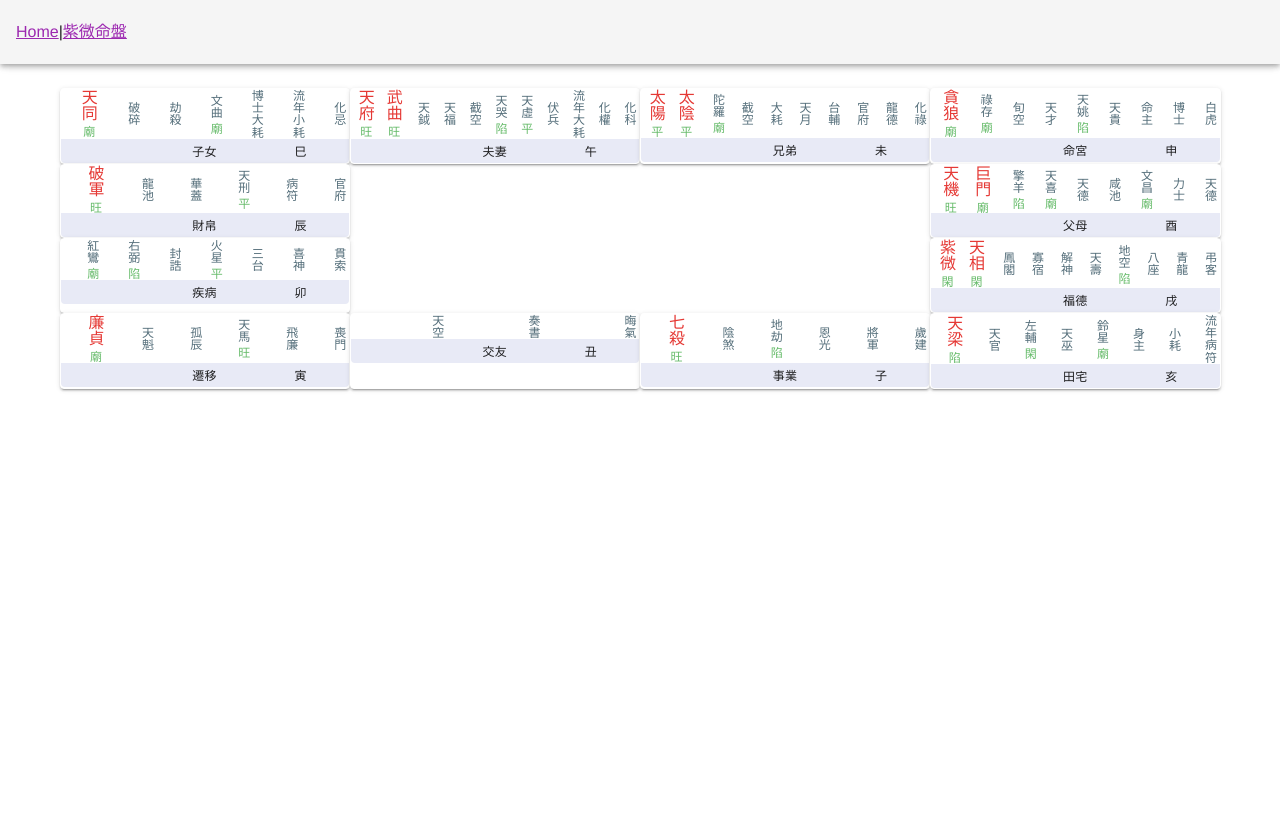
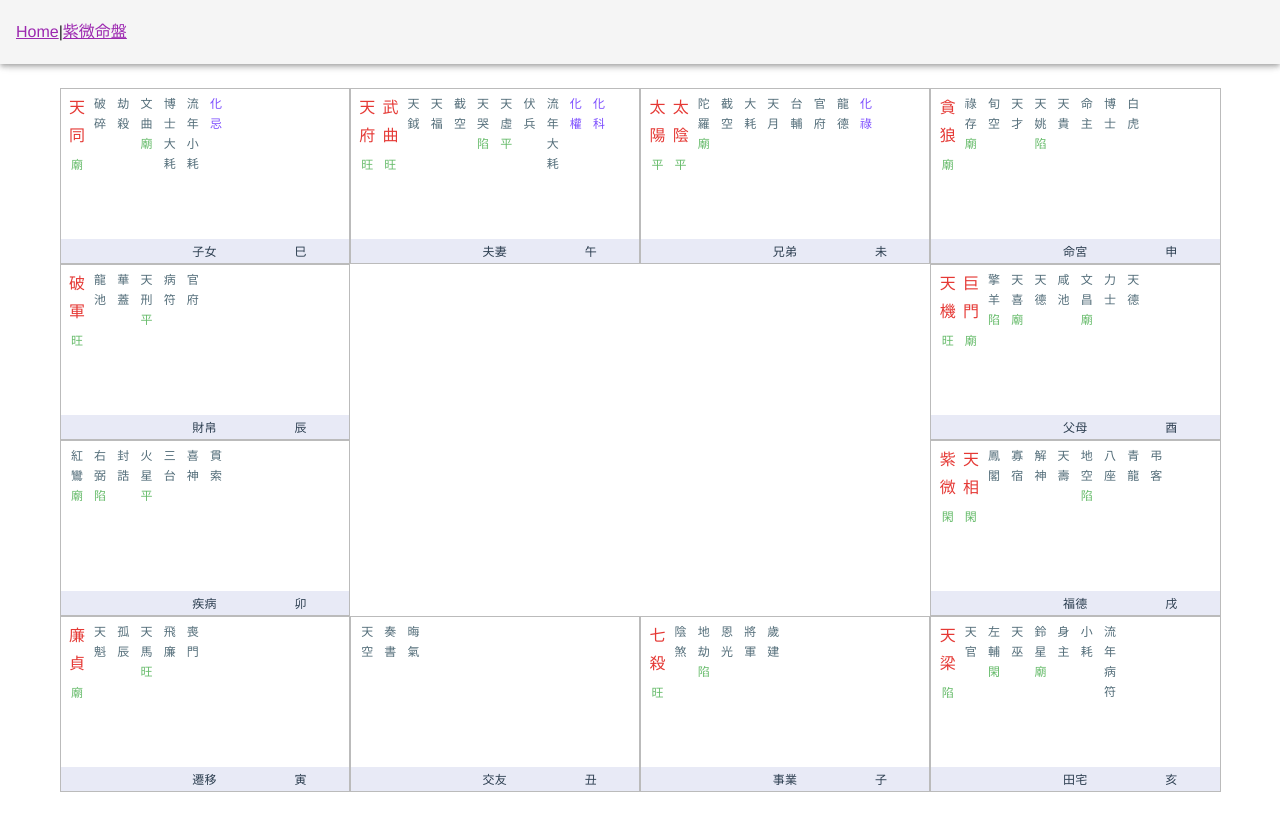
Before and after one commit to librelu/zi-wei-dou-shu-vue, a Vue app: page /getziweiboard in a window 1280 px wide. Built offline with nearby package versions, Linux system fonts and the light colour scheme.

Commit message:
fix zi wei board style

```diff
--- a/src/components/BlockCard.vue
+++ b/src/components/BlockCard.vue
@@ -1,25 +1,36 @@
 <template>
-    <v-card class="zi-wei-block" height="100%">
-        <v-row dense no-gutters>
-            <v-col class="text-caption write_vertical" v-for="star in stars" :key="star" no-gutters>
+    <v-container class="zi-wei-block" fill-height>
+        <v-row class="flex-column" dense no-gutters align-content="start">
+            <v-col fill-height>
+                <v-row class="zi-wei-content" dense no-gutters align-content="start">
+                    <v-col cols="1" class="text-caption" v-for="(star, idx) in stars" :key="idx" no-gutters>
                         <span :class="getFontStyle(star.StarType)">{{star.Name}}
                             <span class="text-caption green--text text--lighten-1">{{star.MiaoXian}}</span>
                         </span>
                     </v-col>
                 </v-row>
-        <v-row class="background" dense no-gutters>
+            </v-col>
+            <v-col>
+                <v-row class="background" dense no-gutters align-content="end">
                     <v-spacer></v-spacer>
                     <v-col><span class="text-caption">{{gongWeiName}}</span></v-col>
                     <v-col><span class="text-caption">{{blockLocation}}</span></v-col>
                 </v-row>
-    </v-card>
+            </v-col>
+        </v-row>
+    </v-container>
 </template>
 
 <style>
 .write_vertical {
   writing-mode: vertical-rl;
 }
+.zi-wei-content{
+    padding:5px;
+    min-height: 150px;
+}
 .zi-wei-block{
+    padding: 0px;
     border: 1px solid #bbbbbb;
 }
 </style>
@@ -42,6 +53,8 @@ export default {
             switch(typeName) {
             case "十四主星":
                 return "text-subtitle-1 red--text text--darken-1"
+            case "四化":
+                return "text-caption deep-purple--text text--accent-2"
             default:
                 return "text-caption blue-grey--text text--darken-1"
             }
```
Lines whose indentation alone changed are shown as unchanged.
